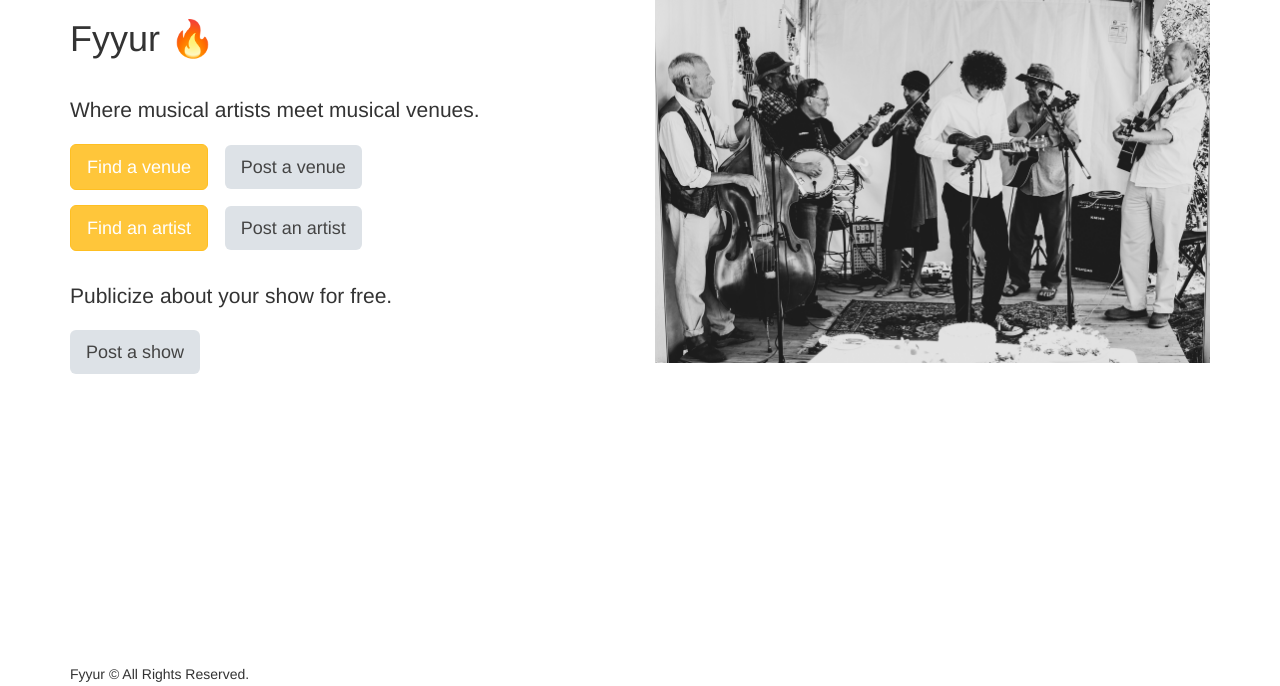
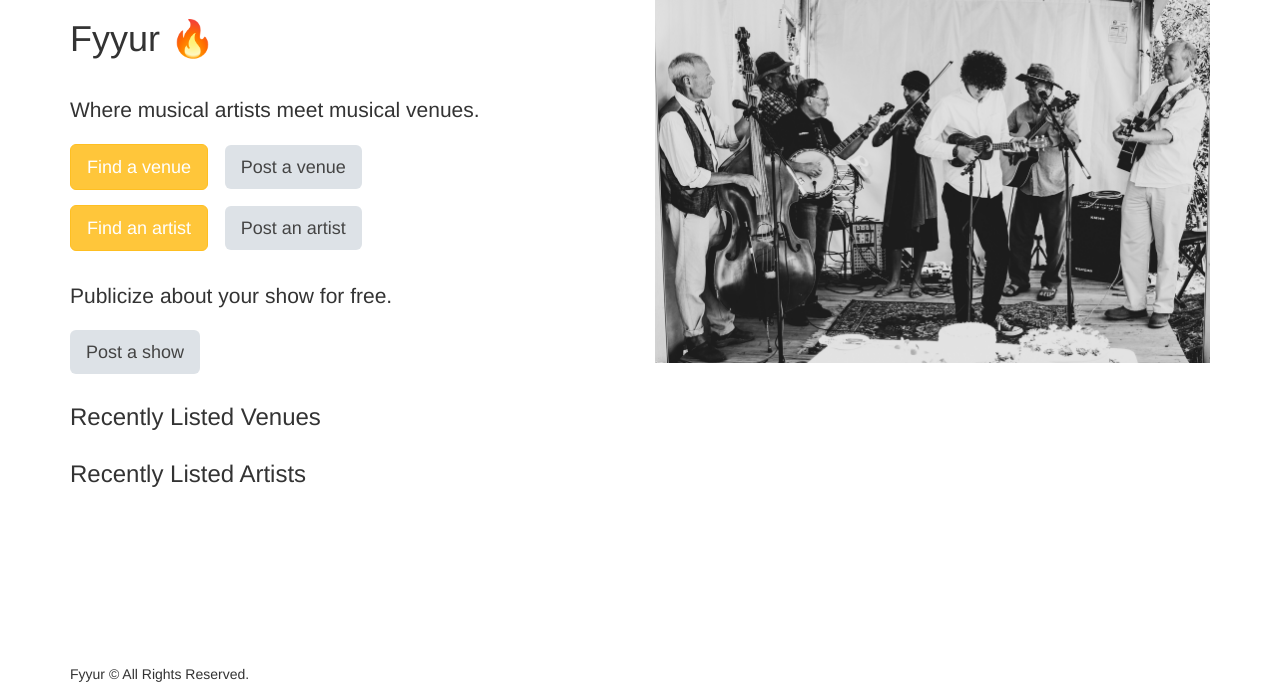
Before and after one commit to wanderindev/fyyur, a Flask app: page / in a window 1280 px wide. Shown: the part 81-767 px from the top of the page. Run offline with Flask 2, Linux system fonts and the light colour scheme; data that the repository does not hold is empty; some libraries are stand-ins or nearby versions.

Commit message:
feat:  Add recently listed Venues and Artists to home page

```diff
--- a/models/artist.py
+++ b/models/artist.py
@@ -1,5 +1,5 @@
 from datetime import datetime
-from sqlalchemy import exc
+from sqlalchemy import desc, exc
 from app import db
 from constants import GENRE_CHECK
 from .mixin import ModelMixin
@@ -20,8 +20,9 @@ class Artist(db.Model, ModelMixin):
     website = db.Column(db.String(500))
     seeking_venue = db.Column(db.Boolean, default=True)
     seeking_description = db.Column(db.String(500))
-    date_created = db.Column(db.DateTime, nullable=False,
-                             default=datetime.utcnow)
+    date_created = db.Column(
+        db.DateTime, nullable=False, default=datetime.utcnow
+    )
     shows = db.relationship(
         "Show", backref="artist", lazy=True, cascade="delete"
     )
@@ -105,3 +106,9 @@ class Artist(db.Model, ModelMixin):
         artist.seeking_venue = data.get("seeking_venue", False)
         artist.seeking_description = data.get("seeking_description", "")
         return artist.save_to_db()
+
+    @classmethod
+    def get_recent(cls):
+        artists = cls.query.order_by(desc(cls.date_created)).limit(10).all()
+
+        return [{"id": artist.id, "name": artist.name,} for artist in artists]
--- a/models/venue.py
+++ b/models/venue.py
@@ -1,5 +1,5 @@
 from datetime import datetime
-from sqlalchemy import exc
+from sqlalchemy import desc, exc
 from app import db
 from constants import GENRE_CHECK
 from .mixin import ModelMixin
@@ -21,7 +21,9 @@ class Venue(db.Model, ModelMixin):
     website = db.Column(db.String(500))
     seeking_talent = db.Column(db.Boolean, default=True)
     seeking_description = db.Column(db.String(500))
-    date_created = db.Column(db.DateTime, nullable=False, default=datetime.utcnow)
+    date_created = db.Column(
+        db.DateTime, nullable=False, default=datetime.utcnow
+    )
     shows = db.relationship(
         "Show", backref="venue", lazy=True, cascade="delete"
     )
@@ -122,3 +124,9 @@ class Venue(db.Model, ModelMixin):
         venue.seeking_talent = data.get("seeking_talent", False)
         venue.seeking_description = data.get("seeking_description", "")
         return venue.save_to_db()
+
+    @classmethod
+    def get_recent(cls):
+        venues = cls.query.order_by(desc(cls.date_created)).limit(10).all()
+
+        return [{"id": venue.id, "name": venue.name,} for venue in venues]
--- a/templates/pages/home.html
+++ b/templates/pages/home.html
@@ -33,5 +33,35 @@
              src="{{ url_for('static', filename='img/front-splash.jpg') }}"
              alt="Front Photo of Musical Band"/>
     </div>
+    <div class="col-sm-12">
+        <h3>Recently Listed Venues</h3>
+        <ul class="items">
+            {% for venue in venues %}
+            <li>
+                <a href="{{ url_for('venues.show_venue', venue_id=venue.id) }}">
+                    <i class="fas fa-music"></i>
+                    <div class="item">
+                        <h5>{{ venue.name }}</h5>
+                    </div>
+                </a>
+            </li>
+            {% endfor %}
+        </ul>
+    </div>
+    <div class="col-sm-12">
+        <h3>Recently Listed Artists</h3>
+        <ul class="items">
+            {% for artist in artists %}
+            <li>
+                <a href="{{ url_for('artists.show_artist', artist_id=artist.id) }}">
+                    <i class="fas fa-music"></i>
+                    <div class="item">
+                        <h5>{{ artist.name }}</h5>
+                    </div>
+                </a>
+            </li>
+            {% endfor %}
+        </ul>
+    </div>
 </div>
 {% endblock %}
--- a/views/main.py
+++ b/views/main.py
@@ -1,11 +1,15 @@
 from flask import Blueprint, render_template
+from models.artist import Artist
+from models.venue import Venue
 
 bp = Blueprint("main", __name__)
 
 
 @bp.route("/")
 def index():
-    return render_template("pages/home.html")
+    artists = Artist.get_recent()
+    venues = Venue.get_recent()
+    return render_template("pages/home.html", artists=artists, venues=venues)
 
 
 @bp.errorhandler(404)
```
Also changed, not shown: constants.py (+6 -6 lines), migrations/versions/459dc1a747e4_.py (+10 -6 lines).
